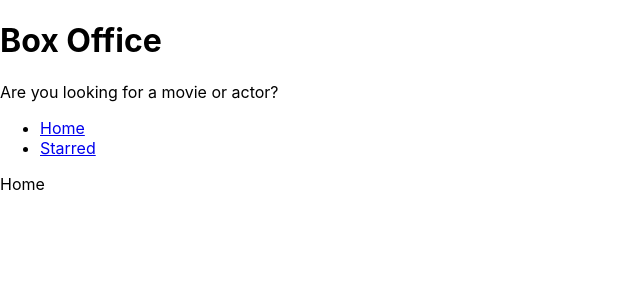
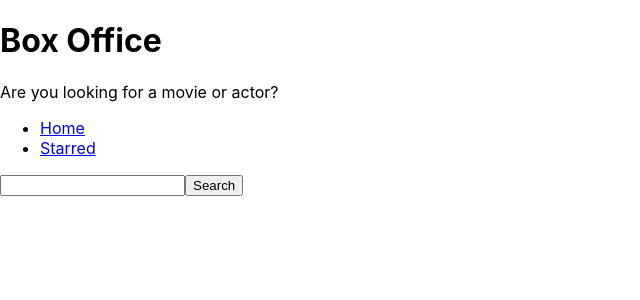
Before and after one commit to TARANjee/box-office, a React (Create React App) app: page / in a window 1280 px wide. Shown: the top 300 px of the page, without its empty margins (0-640 px from the left). Built offline with nearby package versions, Linux system fonts and the light colour scheme.

Commit message:
created input  and fetch results from tvmaze

```diff
--- a/src/Components/Navs.js
+++ b/src/Components/Navs.js
@@ -15,8 +15,6 @@
                         <Link to={item.to}>{item.text}</Link>
                     </li>
                 ))}
-
-
             </ul>
         </div>
     )
--- a/src/Pages/Home.js
+++ b/src/Pages/Home.js
@@ -1,10 +1,27 @@
-import React from 'react'
+import React, { useState } from 'react'
 import MainPageLayout from '../Components/MainPageLayout'
 
 const Home = () => {
+    const [input, setInput] = useState("")
+    const onInputChange = (ev) => {
+        setInput(ev.target.value)
+    }
+    const onKeyDown = (ev) => {
+        if (ev.keyCode == 13) {
+            onSearch()
+        }
+    }
+    const onSearch = () => {
+
+        fetch(`https://api.tvmaze.com/search/shows?q=${input}`)
+            .then(res => res.json())
+            .then(result => console.log(result))
+
+    }
     return (
         <MainPageLayout>
-            Home
+            <input type='text' onChange={onInputChange} onKeyDown={onKeyDown} value={input} />
+            <button type="button" onClick={onSearch}  >Search</button>
         </MainPageLayout>
     )
 }
```
